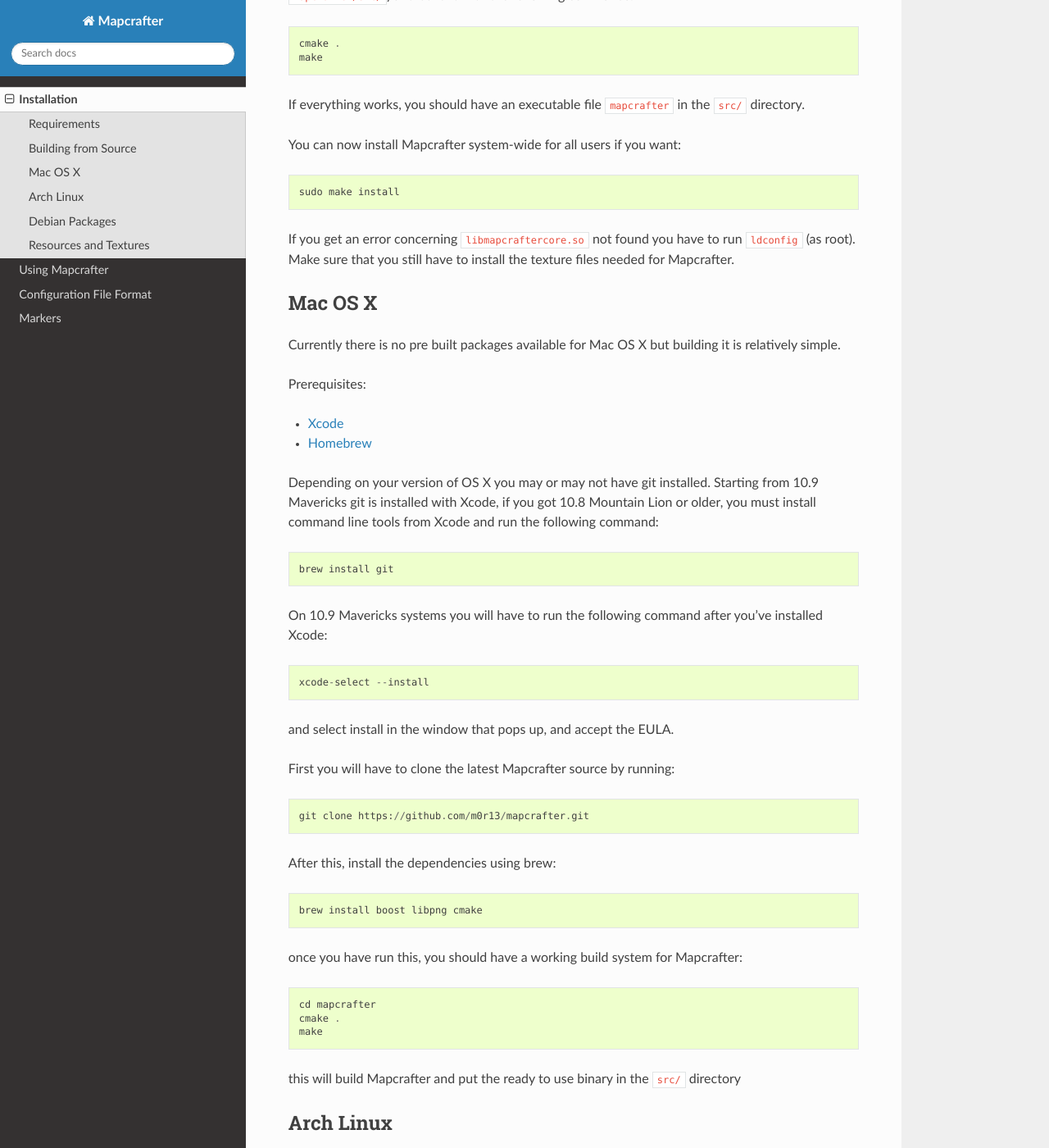
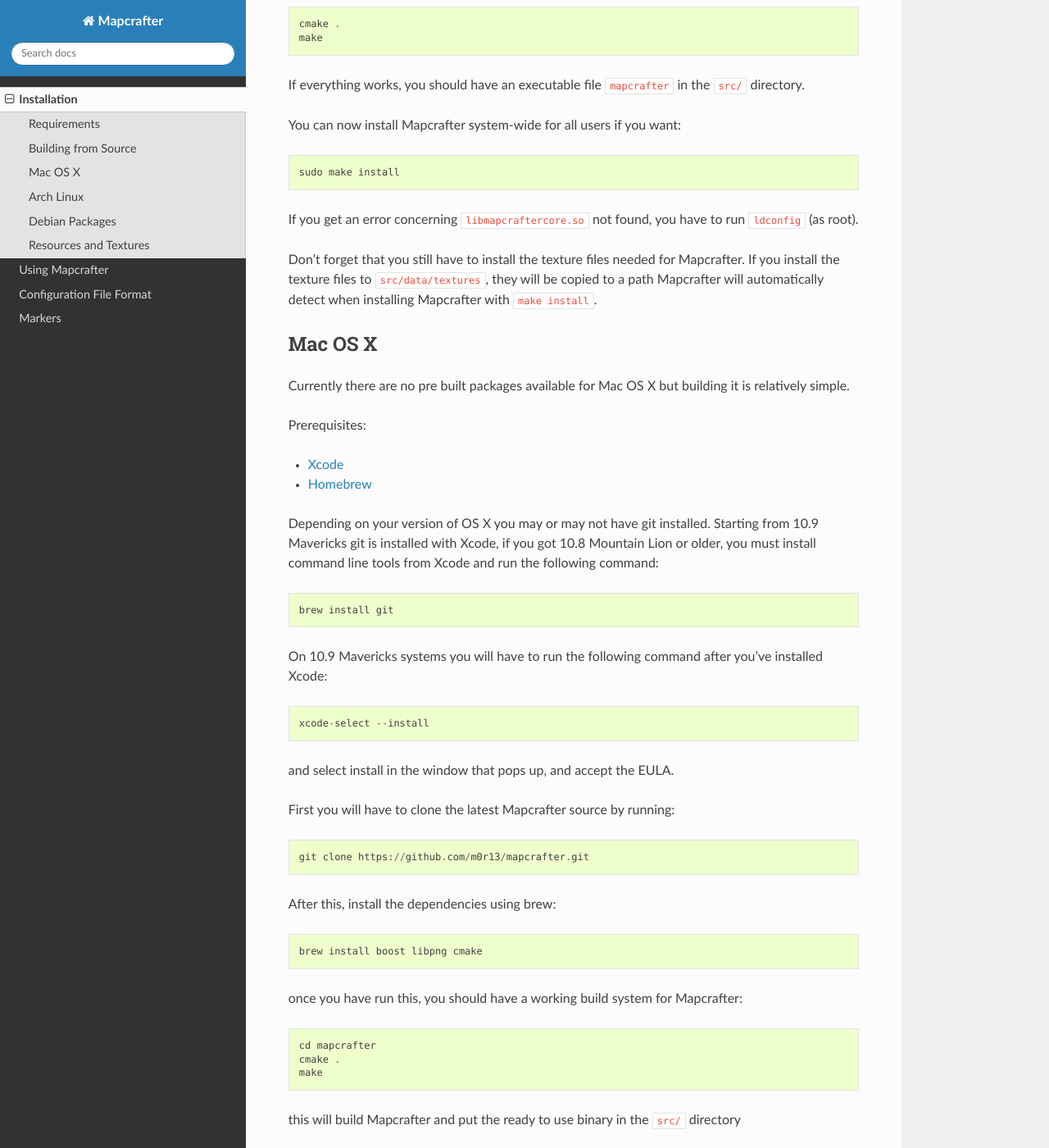
Before and after one commit to mapcrafter/mapcrafter, a Sphinx documentation site: the page built from docs/installation.rst, in a window 1280 px wide and 1400 px high, scrolled down 968 px. Shown: the whole window at 82% size. Built offline with Sphinx 7.4.7 and the Read the Docs theme 2.0.0, drawn with Linux system fonts in a browser that asks for light colours; some of the changed text lies outside the part shown.

Commit message:
Fixed some small things, clarified some stuff.

```diff
--- a/docs/index.rst
+++ b/docs/index.rst
@@ -54,7 +54,7 @@
 You can contact me in IRC (#mapcrafter on Freenode). Use the `webclient
 <http://webchat.freenode.net/?channels=mapcrafter>`_ if you are new to IRC. I
 will be there most of the time, but please bear in mind that I can't be
-available all the time. If I'm not there wait some time or try another time of
+available all the time. If I'm not there, wait some time or try another time of
 the day.
 
 Documentation Contents
--- a/docs/installation.rst
+++ b/docs/installation.rst
@@ -50,14 +49,17 @@
 
     sudo make install
 
-If you get an error concerning ``libmapcraftercore.so`` not found you have to run
+If you get an error concerning ``libmapcraftercore.so`` not found, you have to run
 ``ldconfig`` (as root).
-Make sure that you still have to install the texture files needed for Mapcrafter.
+
+Don't forget that you still have to install the texture files needed for Mapcrafter.
+If you install the texture files to ``src/data/textures``, they will be copied
+to a path Mapcrafter will automatically detect when installing Mapcrafter with ``make install``.
 
 Mac OS X
 ========
 
-Currently there is no pre built packages available for Mac OS X but building it is relatively simple.
+Currently there are no pre built packages available for Mac OS X but building it is relatively simple.
 
 Prerequisites:
 
@@ -97,7 +99,7 @@
 Arch Linux
 ==========
 
-If you are running Arch Linux as operating system you can install Mapcrafter
+If you are running Arch Linux as operating system, you can install Mapcrafter
 from the `AUR <https://aur.archlinux.org/packages/mapcrafter-git/>`_.
 
 Debian Packages
```
Also changed, not shown: other parts of docs/installation.rst (+4 -5 lines).
